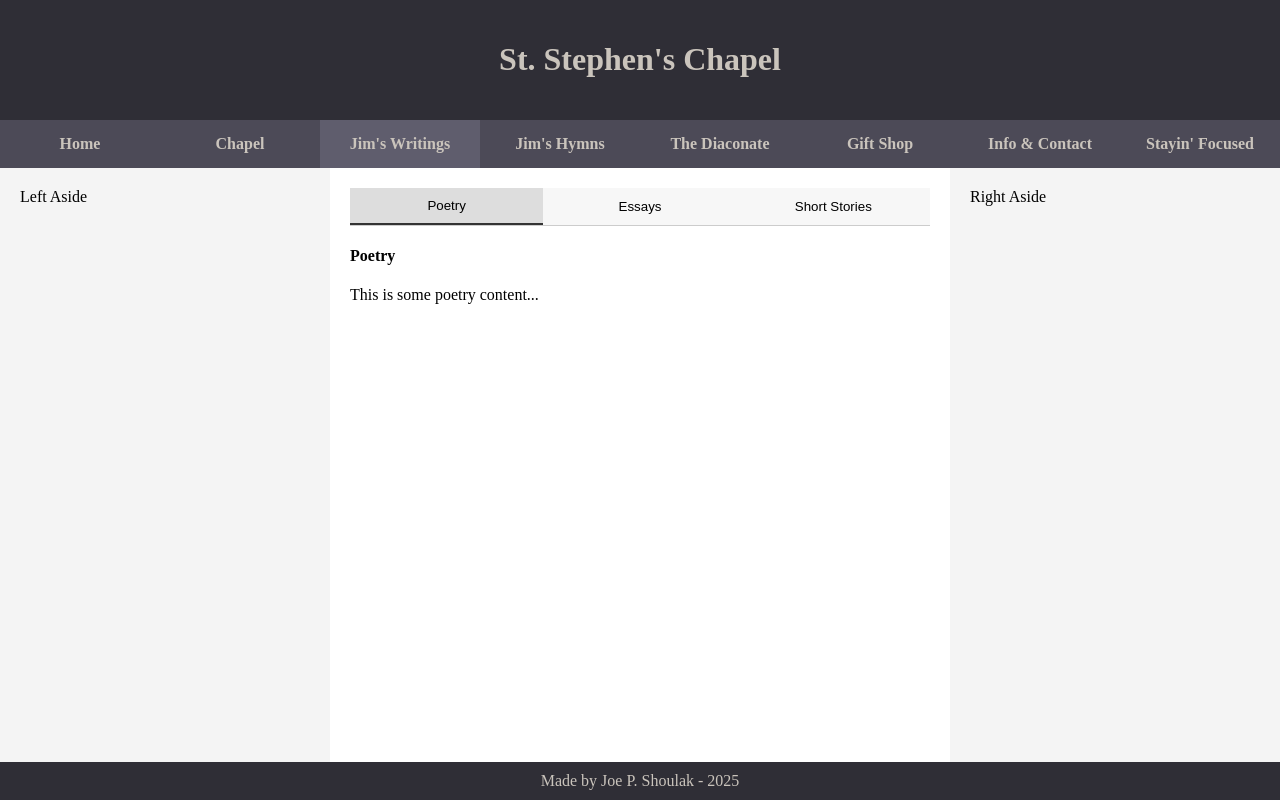
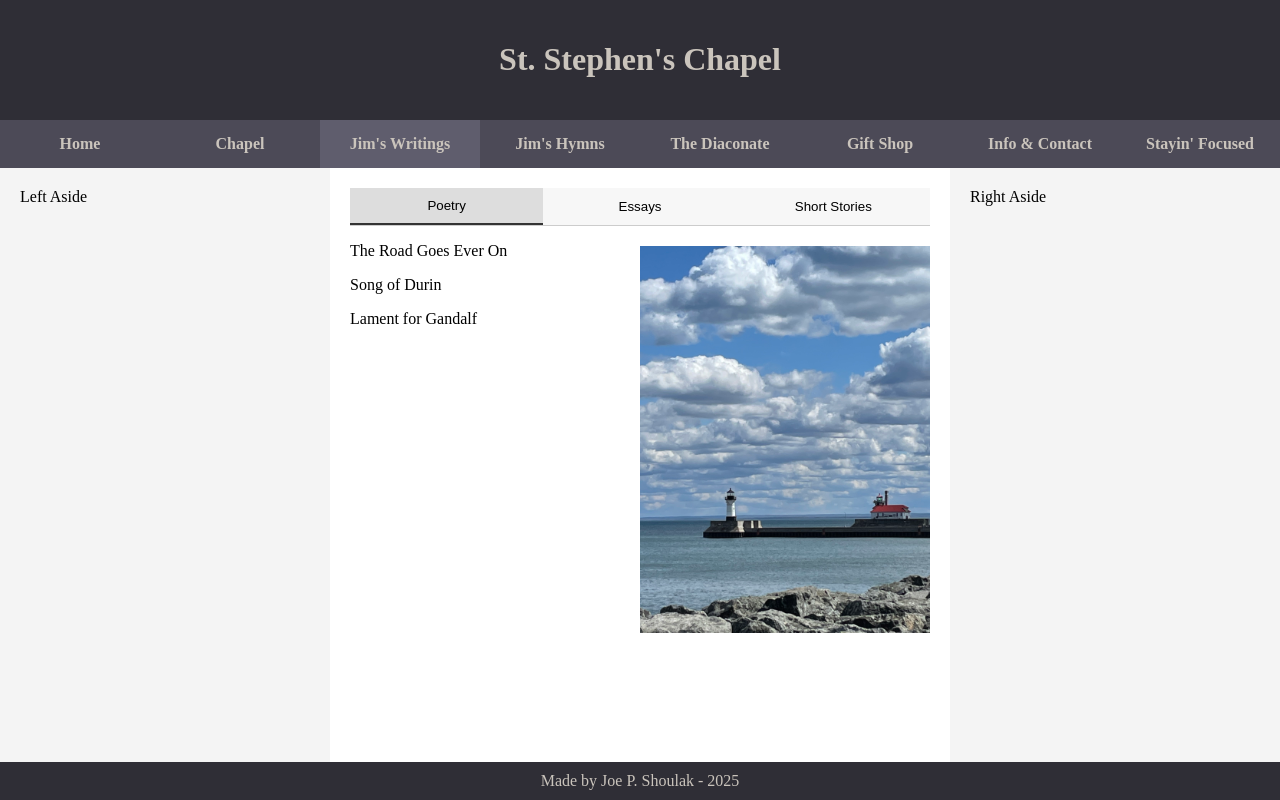
Before and after one commit to JoePShoulak/jim_site, a React (Vite) app: page /writings in a window 1280 px wide. Built offline with nearby package versions, Linux system fonts and the light colour scheme.

Commit message:
writings page got a major rework

```diff
--- /dev/null
+++ b/src/data/writings.json
@@ -0,0 +1,44 @@
+{
+  "writings": [
+    {
+      "title": "Fellowship Excerpt",
+      "content": "I wish it need not have happened in my time, but so do all who live to see such times."
+    },
+    {
+      "title": "Towers Excerpt",
+      "content": "There is some good in this world, and it’s worth fighting for."
+    },
+    {
+      "title": "King Excerpt",
+      "content": "The time of the Elves is over, and the dominion of Men has begun."
+    }
+  ],
+  "poetry": [
+    {
+      "title": "The Road Goes Ever On",
+      "content": "The Road goes ever on and on, down from the door where it began..."
+    },
+    {
+      "title": "Song of Durin",
+      "content": "The world was young, the mountains green, no stain yet on the Moon was seen..."
+    },
+    {
+      "title": "Lament for Gandalf",
+      "content": "I will not say: do not weep; for not all tears are an evil."
+    }
+  ],
+  "letters": [
+    {
+      "title": "Letter 131: Reflection on War",
+      "content": "I feel that it is time for me to give an account of my adventures, not as a tale of wonder, but as a humble chronicle of my own experiences."
+    },
+    {
+      "title": "Letter 210: On Hope",
+      "content": "In these dark days, even the smallest light shines brightly in the heart of those who believe."
+    },
+    {
+      "title": "Letter 196: Thoughts on the West",
+      "content": "It is a strange thing that men cannot be forever loyal to the cause of hope, for their hearts are ever prone to wander."
+    }
+  ]
+}
--- a/src/pages/Hymns.jsx
+++ b/src/pages/Hymns.jsx
@@ -4,7 +4,7 @@ import Modal from "../components/Modal";
 
 const Song = ({ title, duration, onClick }) => (
   <p className="song">
-    <a onClick={onClick} style={{ cursor: "pointer" }}>
+    <a onClick={onClick}>
       {title} ({duration})
     </a>
   </p>
--- a/src/pages/Writings.jsx
+++ b/src/pages/Writings.jsx
@@ -1,84 +1,98 @@
-// import useTitle from "../hooks/useTitle";
-// import lighthouse from "/images/lighthouse.jpeg";
-// import elephant_oak from "/images/elephant_oak.jpg";
-// const superior_sunset = "/images/superior_sunset.JPG";
-
-// import { WATER_BLUE, OAK_GREEN, SUNSET_ORANGE } from "../assets/colors";
-
-// // TODO: Replace this all with a tabbed main section
-
-// const ImageAside = ({ image, color, label }) => (
-//   <aside className="image-aside">
-//     <div>
-//       <img src={image} />
-//       <h1 style={{ color }}>{label}</h1>
-//     </div>
-//   </aside>
-// );
-
-// const imageContents = [
-//   {
-//     image: lighthouse,
-//     color: WATER_BLUE,
-//     label: "Sermon Excerpts by Scripture",
-//   },
-//   { image: elephant_oak, color: OAK_GREEN, label: "Reflections and Poetry" },
-//   { image: superior_sunset, color: SUNSET_ORANGE, label: "Humble Prayers" },
-// ];
-
-// const Writings = () => {
-//   useTitle("Writings");
-
-//   return (
-//     <main>
-//       {imageContents.map((content, i) => (
-//         <ImageAside key={i} {...content} />
-//       ))}
-//     </main>
-//   );
-// };
+import { useState } from "react";
+import Modal from "../components/Modal"; // Adjust the path as needed
+import lighthouse from "/images/lighthouse.jpeg";
+import elephant_oak from "/images/elephant_oak.jpg";
+const superior_sunset = "/images/superior_sunset.JPG";
 
 import TabbedSections from "../components/TabbedSection";
+import writings from "../data/writings.json";
 
-const LeftAside = () => <aside>Left Aside</aside>;
+const rootStyles = getComputedStyle(document.documentElement);
+const blue = rootStyles.getPropertyValue("--water-blue").trim();
+const green = rootStyles.getPropertyValue("--oak-green").trim();
+const orange = rootStyles.getPropertyValue("--sunset-orange").trim();
 
-const CenterSection = () => {
+const TabContent = ({ content, img, imgAlt, color }) => {
+  const [selectedItem, setSelectedItem] = useState(null);
+
+  const ModalLink = ({ item }) => {
+    const [hovered, setHovered] = useState(false);
+
+    return (
+      <p>
+        <a
+          onClick={() => setSelectedItem(item)}
+          onMouseEnter={() => setHovered(true)}
+          onMouseLeave={() => setHovered(false)}
+          style={{ color: hovered ? color : "black" }}>
+          {item.title}
+        </a>
+      </p>
+    );
+  };
+
+  return (
+    <div className="two-column-content">
+      <div className="column">
+        {content.map((item, i) => (
+          <ModalLink key={i} item={item} />
+        ))}
+      </div>
+      <div className="column">
+        <img src={img} alt={imgAlt} />
+      </div>
+      {selectedItem && (
+        <Modal title={selectedItem.title} onClose={() => setSelectedItem(null)}>
+          <p>{selectedItem.content}</p>
+        </Modal>
+      )}
+    </div>
+  );
+};
+
 const tabs = [
   {
     label: "Poetry",
     content: (
-        <div>
-          <h4>Poetry</h4>
-          <p>This is some poetry content...</p>
-        </div>
+      <TabContent
+        content={writings.poetry}
+        img={lighthouse}
+        color={blue}
+        imgAlt="a lighthouse"
+      />
     ),
   },
   {
     label: "Essays",
     content: (
-        <div>
-          <h4>Essays</h4>
-          <p>This is some essay content...</p>
-        </div>
+      <TabContent
+        content={writings.letters}
+        img={elephant_oak}
+        color={green}
+        imgAlt="a large oak tree"
+      />
     ),
   },
   {
     label: "Short Stories",
     content: (
-        <div>
-          <h4>Short Stories</h4>
-          <p>This is some short stories content...</p>
-        </div>
+      <TabContent
+        content={writings.writings}
+        img={superior_sunset}
+        color={orange}
+        imgAlt="a sunset over lake superior"
+      />
     ),
   },
 ];
 
-  return (
+const LeftAside = () => <aside>Left Aside</aside>;
+
+const CenterSection = () => (
   <section>
     <TabbedSections tabs={tabs} />
   </section>
 );
-};
 
 const RightAside = () => <aside>Right Aside</aside>;
 
--- a/src/stylesheets/App.scss
+++ b/src/stylesheets/App.scss
@@ -26,3 +26,7 @@ html, body {
 h3 {
   text-align: center;
 }
+
+a {
+  cursor: pointer;
+}
--- a/src/stylesheets/Components.scss
+++ b/src/stylesheets/Components.scss
@@ -109,10 +109,8 @@ footer {
   }
 }
 
-.song a {
-  &:hover {
+.song a:hover {
     color: colors.$highlight;
-  }
 }
 
 .tabbed-section {
@@ -147,3 +145,19 @@ footer {
     }
   }
 }
+
+.two-column-content {
+  display: flex;
+  width: 100%;
+}
+
+.column {
+  flex: 1;
+}
+
+.column img {
+  margin-top: 20px;
+  width: 100%;
+  height: auto;
+  object-fit: cover;
+}
--- a/src/stylesheets/colors.scss
+++ b/src/stylesheets/colors.scss
@@ -11,7 +11,37 @@ $dark-navy: #2f2e36;
 $mocha-mousse: #a57866;
 $fall-leaf: #282828;
 
+$water-blue: #568BC4;
+$oak-green: #697337;
+$sunset-orange: #D45A63;
+
 $background: $dark-navy;
 $background-light: #f4f4f4;
 $text-light: $dad-gray;
 $highlight: $suntan;
+
+// for JSX purposes, to be able to query the colors
+
+:root {
+  --cranberry: #{$cranberry};
+  --parchment: #{$parchment};
+  --suntan: #{$suntan};
+  --light-pine: #{$light-pine};
+  --dark-pine: #{$dark-pine};
+  --pumpkin: #{$pumpkin};
+  --silver-pine: #{$silver-pine};
+  --matte-green: #{$matte-green};
+  --dad-gray: #{$dad-gray};
+  --dark-navy: #{$dark-navy};
+  --mocha-mousse: #{$mocha-mousse};
+  --fall-leaf: #{$fall-leaf};
+
+  --water-blue: #{$water-blue};
+  --oak-green: #{$oak-green};
+  --sunset-orange: #{$sunset-orange};
+
+  --background: #{$background};
+  --background-light: #{$background-light};
+  --text-light: #{$text-light};
+  --highlight: #{$highlight};
+}
```
Lines whose indentation alone changed are shown as unchanged.
